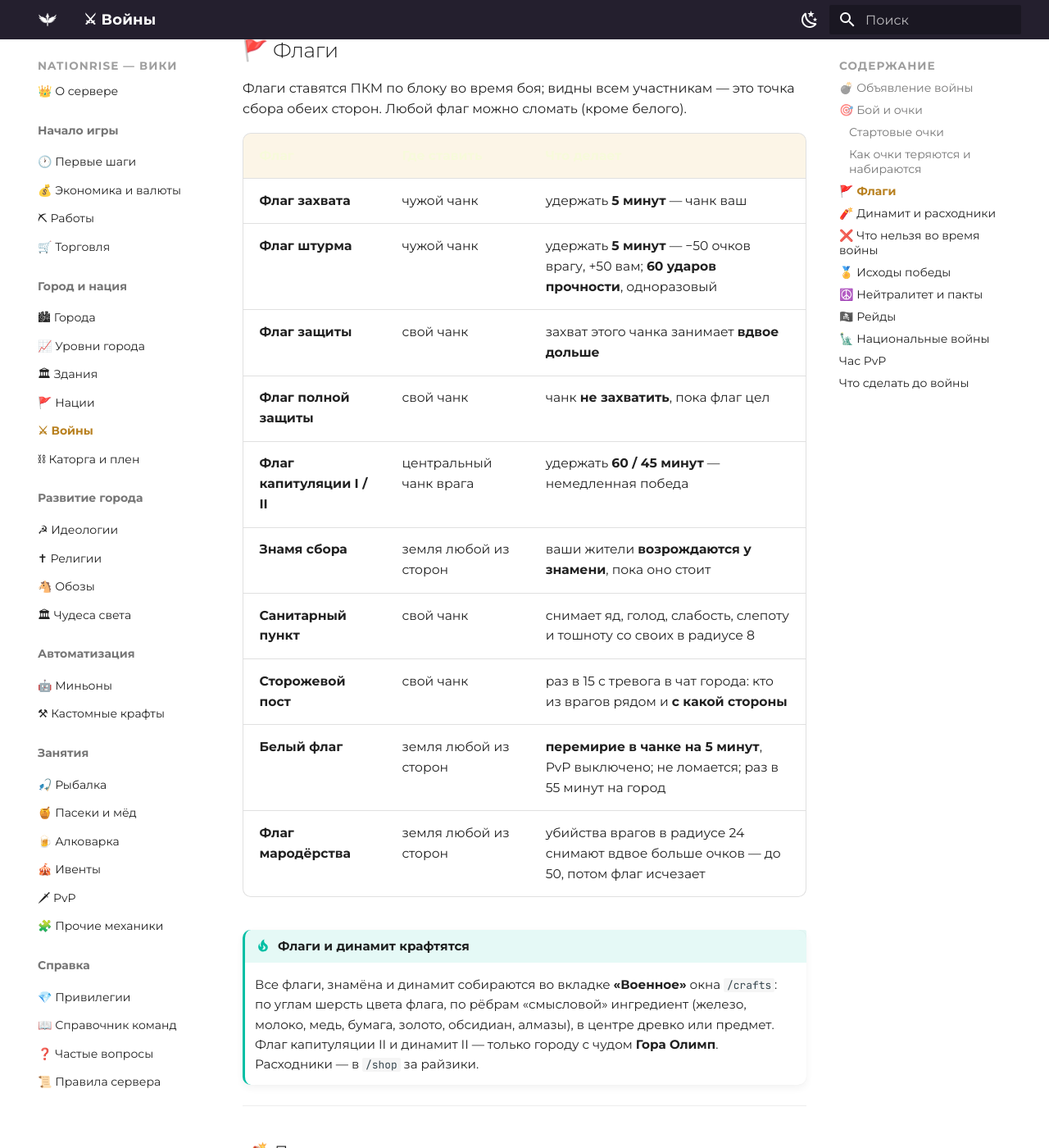
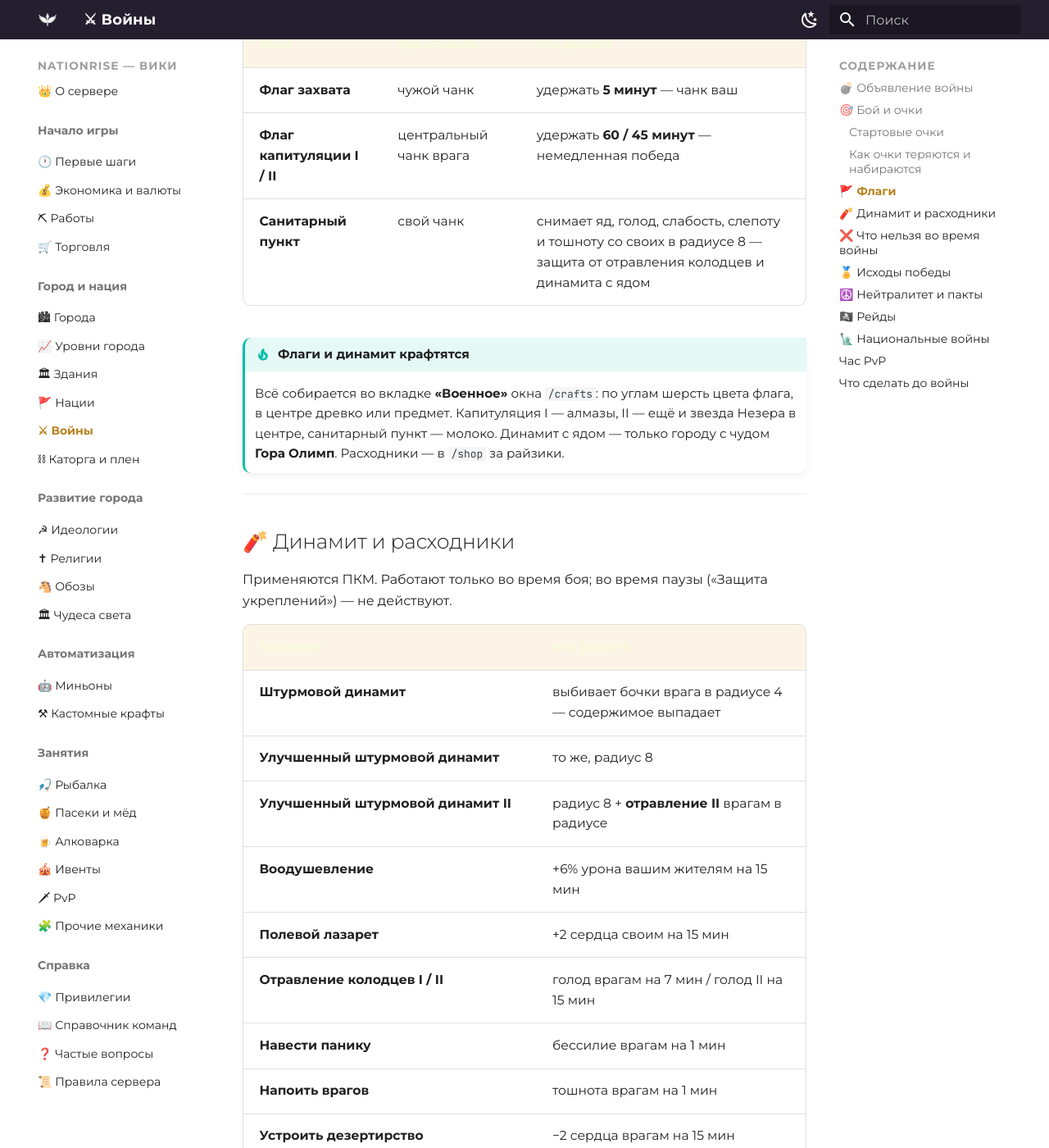
Before and after one commit to zixSSSed/NationRise-Wiki-RU, an MkDocs documentation site: the page built from docs/war.md, in a window 1280 px wide and 1400 px high, scrolled down 2927 px. Shown: the whole window at 82% size. Built offline with MkDocs 1.6.1 and Material for MkDocs 9.7.7, drawn with Linux system fonts in a browser that asks for light colours; some of the changed text lies outside the part shown.

Commit message:
Войны: три флага

```diff
--- a/docs/war.md
+++ b/docs/war.md
@@ -66,8 +66,6 @@
 | Погиб помощник / солдат / депутат | −10…−15 |
 | Погиб мэр или генерал | −20 |
 | Враг стоит на вашем **центральном (спавн) чанке** | −5 каждые 90 секунд |
-| Удержан вражеский **Флаг штурма** | −50 у вас, +50 у врага |
-| Убийство рядом с **Флагом мародёрства** | снимает вдвое больше (до 50 сверху) |
 | Свой **Гарнизон** | +5 за уровень каждые 30 минут боя |
 | Предметы «Пополнение очков» и «Иностранный легион» | +25 / +50 / +75 / +250 |
 
@@ -78,26 +76,19 @@
 ## 🚩 Флаги
 
 Флаги ставятся ПКМ по блоку во время боя; видны всем участникам — это точка сбора обеих
-сторон. Любой флаг можно сломать (кроме белого).
+сторон. Любой флаг можно сломать.
 
 | Флаг | Где ставить | Что делает |
 |---|---|---|
 | **Флаг захвата** | чужой чанк | удержать **5 минут** — чанк ваш |
-| **Флаг штурма** | чужой чанк | удержать **5 минут** — −50 очков врагу, +50 вам; **60 ударов прочности**, одноразовый |
-| **Флаг защиты** | свой чанк | захват этого чанка занимает **вдвое дольше** |
-| **Флаг полной защиты** | свой чанк | чанк **не захватить**, пока флаг цел |
 | **Флаг капитуляции I / II** | центральный чанк врага | удержать **60 / 45 минут** — немедленная победа |
-| **Знамя сбора** | земля любой из сторон | ваши жители **возрождаются у знамени**, пока оно стоит |
-| **Санитарный пункт** | свой чанк | снимает яд, голод, слабость, слепоту и тошноту со своих в радиусе 8 |
-| **Сторожевой пост** | свой чанк | раз в 15 с тревога в чат города: кто из врагов рядом и **с какой стороны** |
-| **Белый флаг** | земля любой из сторон | **перемирие в чанке на 5 минут**, PvP выключено; не ломается; раз в 55 минут на город |
-| **Флаг мародёрства** | земля любой из сторон | убийства врагов в радиусе 24 снимают вдвое больше очков — до 50, потом флаг исчезает |
+| **Санитарный пункт** | свой чанк | снимает яд, голод, слабость, слепоту и тошноту со своих в радиусе 8 — защита от отравления колодцев и динамита с ядом |
 
 !!! tip "Флаги и динамит крафтятся"
-    Все флаги, знамёна и динамит собираются во вкладке **«Военное»** окна `/crafts`:
-    по углам шерсть цвета флага, по рёбрам «смысловой» ингредиент (железо, молоко, медь,
-    бумага, золото, обсидиан, алмазы), в центре древко или предмет. Флаг капитуляции II и
-    динамит II — только городу с чудом **Гора Олимп**. Расходники — в `/shop` за райзики.
+    Всё собирается во вкладке **«Военное»** окна `/crafts`: по углам шерсть цвета флага,
+    в центре древко или предмет. Капитуляция I — алмазы, II — ещё и звезда Незера в центре,
+    санитарный пункт — молоко. Динамит с ядом — только городу с чудом **Гора Олимп**.
+    Расходники — в `/shop` за райзики.
 
 ---
 
@@ -120,7 +111,6 @@
 | **Защита укреплений** | **пауза боя на 15 мин** — очки не снимаются, флаги стоят |
 | **Пополнение очков +25 / +50 / +75**, **Иностранный легион +250** | очки вашей стороне |
 
-Санитарный пункт снимает голод и яд — это защита от отравления колодцев и динамита II.
 
 ---
 
@@ -211,6 +201,6 @@
 1. Проверьте банк — содержание должно уходить даже во время боёв.
 2. Прокачайте Казармы и Гарнизон — это ваши очки; Гарнизон ещё и капает очками в бою.
 3. Постройте стену вокруг **центрального чанка**: враг на нём снимает очки каждые полторы минуты.
-4. Запаситесь флагами защиты, Санитарным пунктом и Знаменем сбора.
+4. Запаситесь флагами захвата и Санитарным пунктом.
 5. Договоритесь с союзниками: пакты и альянсы — через Дипмиссию.
 6. Помните про [каторгу](prison.md): пленный враг ценнее убитого.
```
Also changed, not shown: docs/wonders.md (+2 -2 lines).
